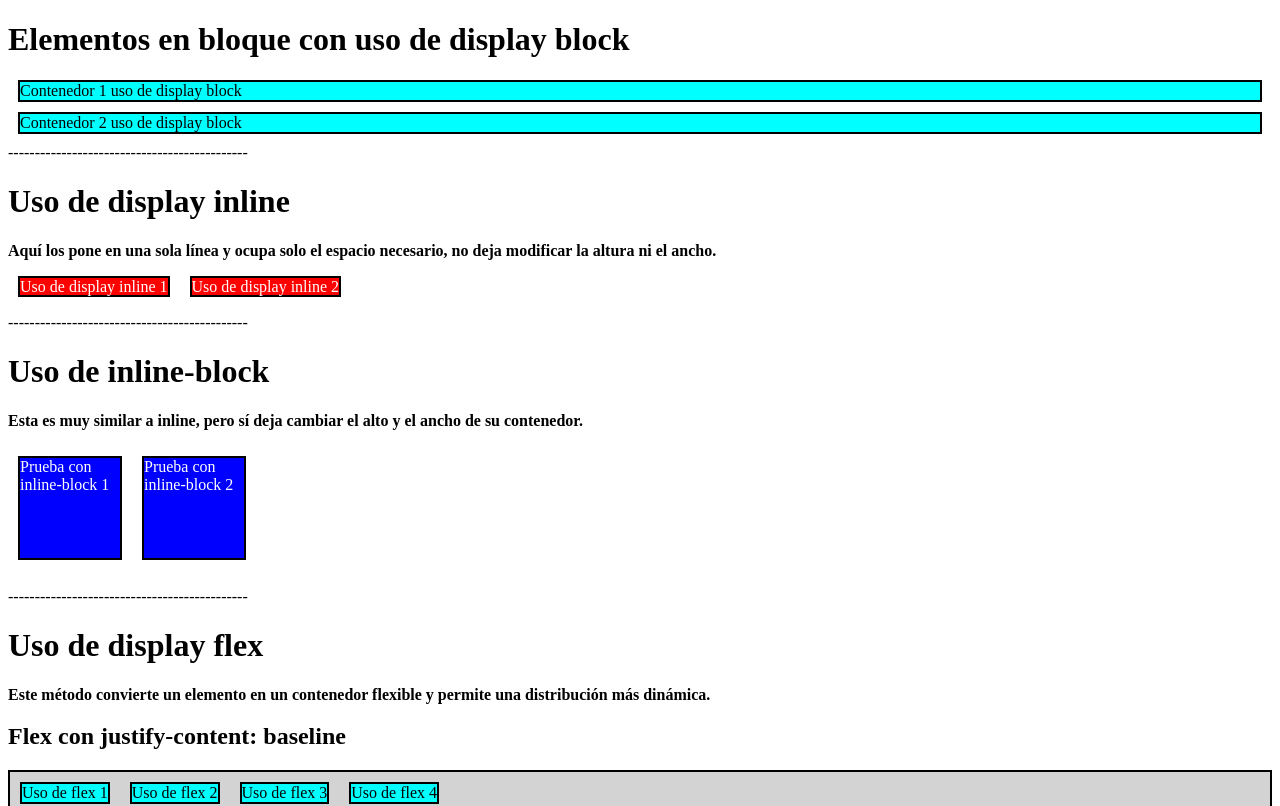
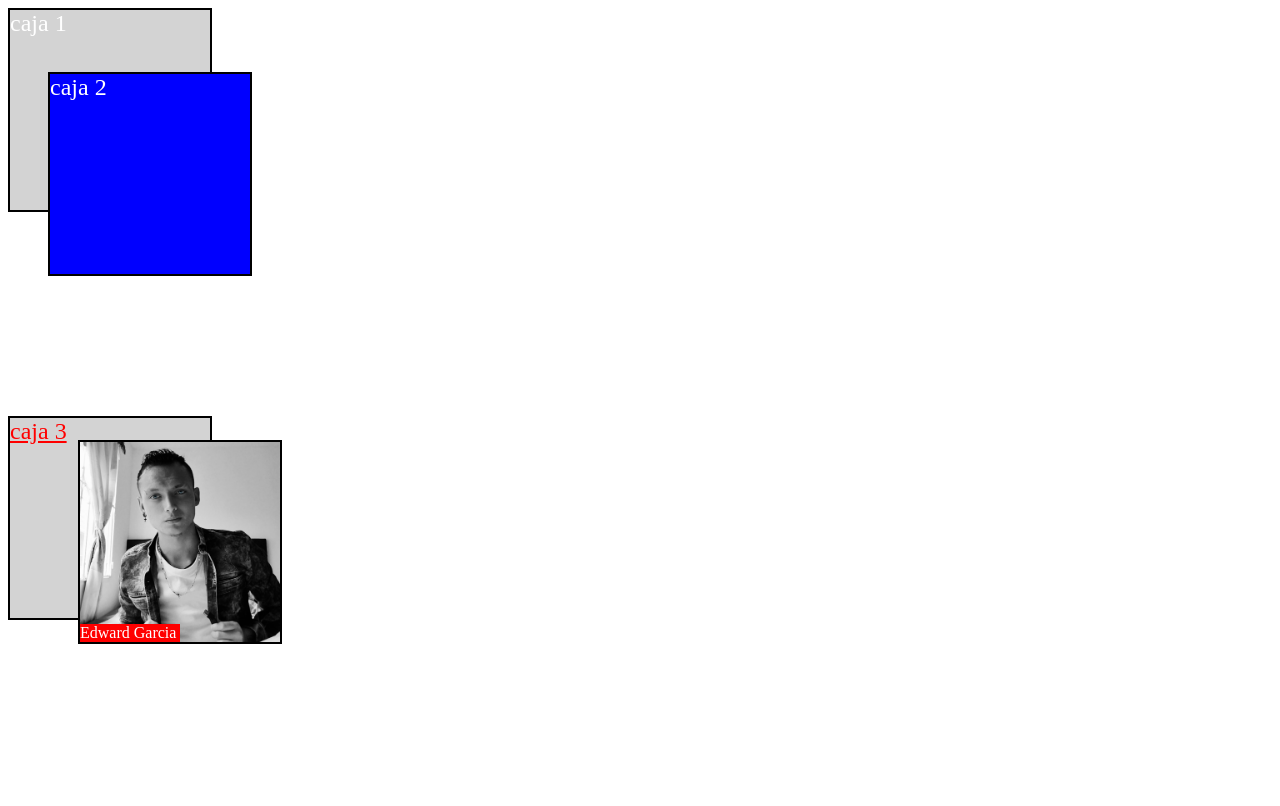
Before and after one commit to ecamilogp/curso-de-css, a Vue app: page / in a window 1280 px wide. Shown: the top 806 px of the page. Built offline with nearby package versions, Linux system fonts and the light colour scheme; the HTML template or start-up script is replaced by a standard one.

Commit message:
posicion relativa con z index

```diff
--- a/src/App.vue
+++ b/src/App.vue
@@ -16,17 +16,18 @@
 // import PseudoClases from './component/css-intermedio/PseudoClases.vue'
 // import PseudoElementos from './component/css-intermedio/PseudoElementos.vue'
 // import MetodologiaBem from './component/css-intermedio/MetodologiaBem.vue'
-import Display from './component/css-intermedio/Display-.vue'
+// import Display from './component/css-intermedio/Display-.vue'
+import PosicionRelativa from './component/css-intermedio/ PosicionRelativa.vue'
 </script>
 
 <template>
   <!-- css basico -->
   <!-- <EjerciciosCss /> -->
   <!-- <Backgraund /> -->
-  <!-- <BorderPropiedades />
-  <BoxSizing />
-  <PropiedadesDeTexto />
-  <SelectoresPropiedades /> -->
+  <!-- <BorderPropiedades /> -->
+  <!-- <BoxSizing /> -->
+  <!-- <PropiedadesDeTexto /> -->
+  <!-- <SelectoresPropiedades /> -->
   <!-- <UnidadesDeMedida /> -->
   <!-- ------------------------------------- -->
 
@@ -37,5 +38,6 @@ import Display from './component/css-intermedio/Display-.vue'
   <!-- <PseudoClases /> -->
   <!-- <PseudoElementos /> -->
   <!-- <MetodologiaBem /> -->
-  <Display />
+  <!-- <Display /> -->
+  <PosicionRelativa />
 </template>
--- /dev/null
+++ b/src/component/css-intermedio/ PosicionRelativa.vue
@@ -0,0 +1,49 @@
+<template>
+  <div class="box">caja 1</div>
+  <div class="box box--blue">caja 2</div>
+  <div class="box box--red">caja 3</div>
+  <p>Edward Garcia</p>
+  <img src="../../assets/yotas.jpg" alt="" />
+</template>
+
+<style scoped>
+.box {
+  background-color: lightgray;
+  width: 200px;
+  height: 200px;
+  font-size: x-large;
+  color: white;
+  border: 2px solid black;
+  position: relative;
+}
+
+.box--blue {
+  background: blue;
+  top: -140px;
+  left: 40px;
+}
+
+p {
+  background-color: red;
+  color: white;
+  width: 100px;
+  position: relative;
+  top: -12px;
+  left: 72px;
+  z-index: 1;
+}
+
+img {
+  height: 200px;
+  width: 200px;
+  border: 2px solid black;
+  position: relative;
+  top: -230px;
+  left: 70px;
+}
+
+.box--red {
+  color: red;
+  text-decoration: underline;
+}
+</style>
```
